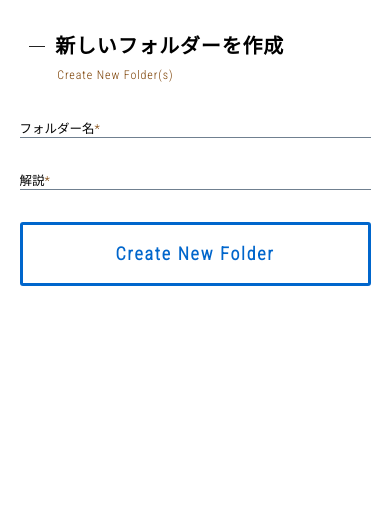
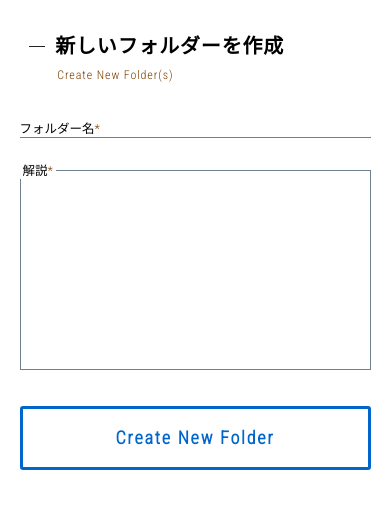
Before and after one commit to keigonomura-pocoapoco/alechirata, a Flask app: page /admin/picture/create_folder/ in a window 390 px wide. Shown: the part 43-552 px from the top of the page. Run offline with Flask 2, Linux system fonts and the light colour scheme; a user stored in the database is signed in; tables that the repository leaves empty hold one stand-in row (values such as "Sample post"); some libraries are stand-ins or nearby versions.

Commit message:
Done the project page for Mobile

```diff
--- a/app/admin.py
+++ b/app/admin.py
@@ -75,6 +75,7 @@ def create_folder():
 
     if request.method == 'POST' and form.validate():
         folders = [x.strip() for x in form.folder.data.split(',')]
+        commentary = form.commentary.data
 
         for folder in folders:
 
@@ -85,7 +86,7 @@ def create_folder():
 
             folder_path = os.path.join(os.path.abspath(os.path.dirname(__file__)), './static/images', folder)
             os.mkdir(folder_path)
-            new_folder = Folder(name=folder, created_at=datetime.now())
+            new_folder = Folder(name=folder, commentary=commentary, created_at=datetime.now())
             session.add(new_folder)
             session.commit()
 
--- a/app/form.py
+++ b/app/form.py
@@ -24,7 +24,7 @@ class PictureUploadForm(Form):
 
 class NewFolderForm(Form):
     folder = StringField('フォルダー名', [validators.Length(min=3, message="*3文字以上で入力してください"), validators.DataRequired(message="*フォルダー名を入力してください")], render_kw={"placeholder": "フォルダー"})
-    commentary = StringField('解説', [validators.Length(min=3, message="*3文字以上で入力してください"), validators.DataRequired(message="*解説を入力してください")], render_kw={"placeholder": "解説 / Commentary"})
+    commentary = TextAreaField('解説', [validators.Length(min=3, message="*3文字以上で入力してください"), validators.DataRequired(message="*解説を入力してください")], render_kw={"placeholder": "解説 / Commentary"})
     def validate_folder(self, folder):
         folder = Folder.query.filter_by(name=folder.data).first()
         if folder:
--- a/app/main.py
+++ b/app/main.py
@@ -31,4 +31,4 @@ def project(folder_name):
     if session.query(Picture).filter_by(folder=folder_name).first() is not None:
         pictures = session.query(Picture).filter_by(folder=folder_name)
 
-    return render_template('project.html', pictures=pictures, folder_name=folder_name, project_date=folder.created_at.strftime("%B %d, %Y"))
+    return render_template('project.html', pictures=pictures, folder_name=folder_name, commentary=folder.commentary, project_date=folder.created_at.strftime("%B %d, %Y"))
--- a/app/static/css/style.css
+++ b/app/static/css/style.css
@@ -490,6 +490,24 @@ div.image-gallery div.image label img {
 }
 /* Admin Picture Folder 終了 */
 
+/* Admin Picture New Folder */
+section#new_folder form textarea {
+	width: 100%;
+	height: 200px;
+	resize: none;
+
+	padding: 5px;
+
+	border: 1px solid #708090;
+	outline: none;
+
+	-webkit-box-shadow: none;
+	-moz-box-shadow: none;
+	box-shadow: none;
+}
+
+/* Admin Picture New Folder 終了 */
+
 /* Admin Picture Folder Upload */
 section#upload div.inner {
 	width: 85%;
@@ -590,7 +608,8 @@ form div.input-area > input {
 	border-bottom: 1px solid #708090;
 }
 
-form div.input-area input + label {
+form div.input-area input + label,
+form div.input-area textarea + label {
 	position: absolute;
 	top: 0px;
 	left: 0px;
@@ -601,28 +620,48 @@ form div.input-area input + label {
 	font-size: 12.5px;
 }
 
-form div.input-area input::placeholder {
+form div.input-area textarea + label {
+	top: -10px;
+	left: 0px;
+	padding: 0px 3px;
+	background-color: white;
+}
+
+form div.input-area input::placeholder,
+form div.input-area textarea::placeholder {
 	color: transparent;
 }
 
-form div.input-area input:focus {
+form div.input-area input:focus,
+form div.input-area textarea:focus {
 	border-bottom: 1px solid #06c;
 }
 
-form div.input-area input:focus + label {
+form div.input-area input:focus + label,
+form div.input-area textarea:focus + label {
 	transform: translateY(-1rem) scale(0.75);
 	font-size: 10px;
 	color: #06c;
 }
 
-form div.input-area input:not(:placeholder-shown) {
+form div.input-area textarea:focus + label {
+	transform: translateY(-0.35rem) scale(0.75);
+}
+
+form div.input-area input:not(:placeholder-shown),
+form div.input-area textarea:not(:placeholder-shown) {
 	border-bottom: 1px solid #06c;
 }
 
-form div.input-area input:not(:placeholder-shown) + label {
+form div.input-area input:not(:placeholder-shown) + label,
+form div.input-area textarea:not(:placeholder-shown) + label {
 	transform: translateY(-1rem) scale(0.75);
 	font-size: 10px;
 	color: #06c;
+}
+
+form div.input-area textarea:not(:placeholder-shown) + label {
+	transform: translateY(-0.35rem) scale(0.75);
 }
 
 section.login-signup form div.input-area input[type="checkbox"] {
@@ -806,6 +845,7 @@ section#project div.commentary-section div.commentary p {
 
 section#project div.commentary-section div.commentary p.explanation {
 	margin: 8px 0;
+	white-space: pre-line;
 }
 
 section#project .commentary-unshown {
--- a/app/templates/index.html
+++ b/app/templates/index.html
@@ -18,7 +18,7 @@
         <div class="portfolio">
 
         {% if not pictures %}
-            <p>No Picture selected for Top Page</p>
+            <p>No Picture selected for Portfolio</p>
 
         {% else %}
 
--- a/app/templates/project.html
+++ b/app/templates/project.html
@@ -117,7 +117,7 @@
                 <h2>{{ folder_name }}</h2>
                 <p>{{ project_date }}</p>
             </div>
-            <p class="explanation">This project is smth smth ~</p>
+            <p class="explanation">{{ commentary }}</p>
         </div>
     </div>
 
```
Also changed, not shown: 1 other file.
